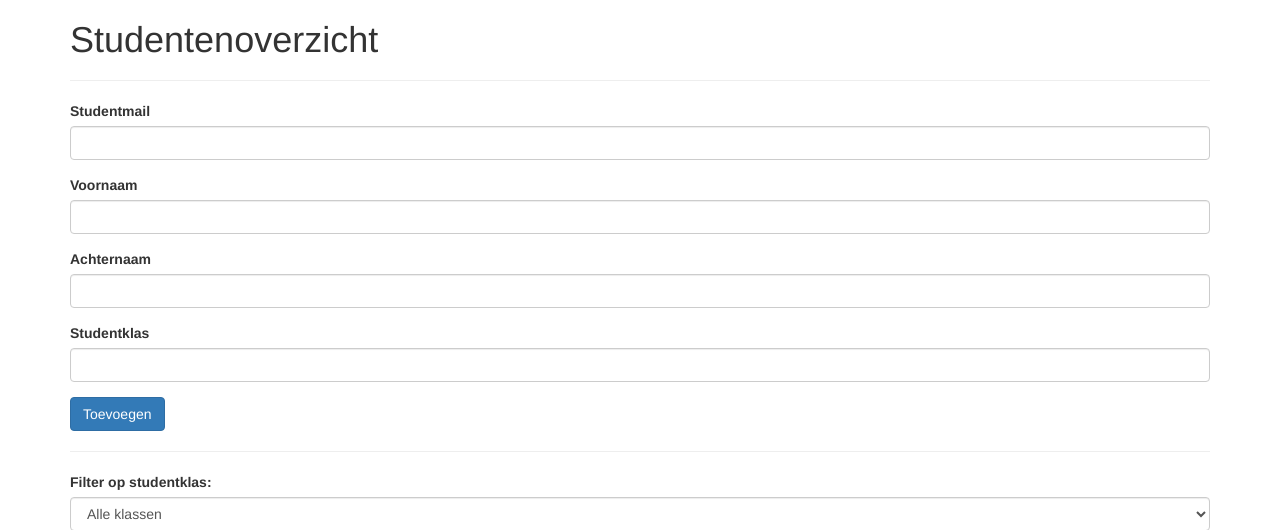
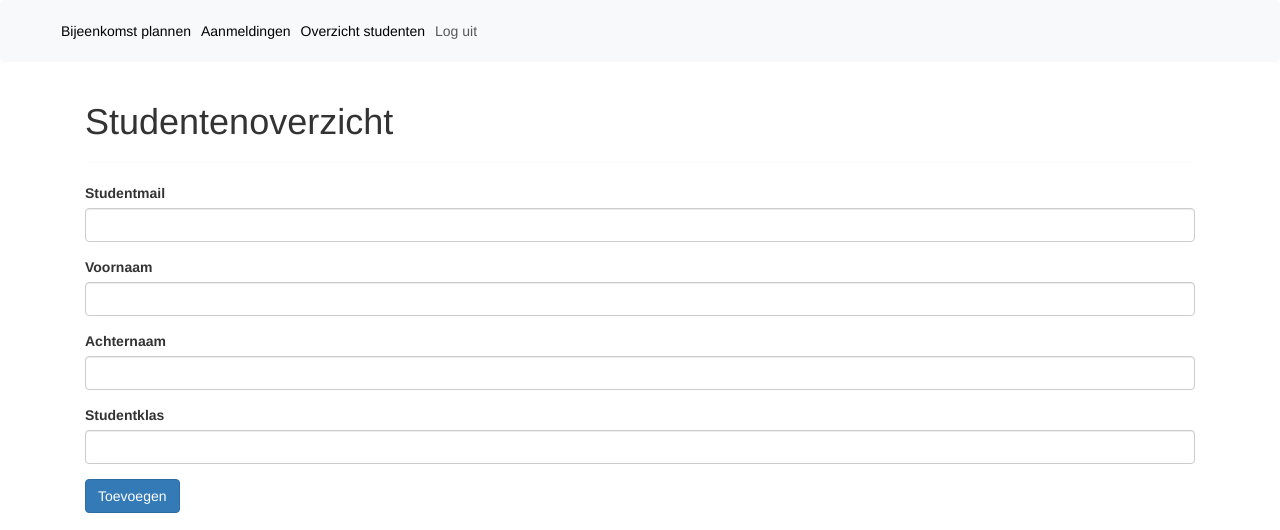
Before and after one commit to Sema-1054531/werkplaats-3-rest, a Flask app: page /studentenoverzicht in a window 1280 px wide. Shown: the top 530 px of the page. Run offline with Flask 3, Linux system fonts and the light colour scheme; data comes from the database, SQL or seed files in the repository; some libraries are stand-ins or nearby versions.

Commit message:
updated: navbar for teachers

```diff
--- a/templates/studentenoverzicht.html
+++ b/templates/studentenoverzicht.html
@@ -6,8 +6,38 @@
     <title>Studentenoverzicht</title>
     <meta name="viewport" content="width=device-width, initial-scale=1.0">
     <link href="https://maxcdn.bootstrapcdn.com/bootstrap/3.3.7/css/bootstrap.min.css" rel="stylesheet" media="screen">
+    <link href="https://cdn.jsdelivr.net/npm/bootstrap@5.3.0-alpha1/dist/css/bootstrap.min.css" rel="stylesheet" integrity="sha384-GLhlTQ8iRABdZLl6O3oVMWSktQOp6b7In1Zl3/Jr59b6EGGoI1aFkw7cmDA6j6gD" crossorigin="anonymous">
+    <script src="https://cdn.jsdelivr.net/npm/bootstrap@5.3.0-alpha2/dist/js/bootstrap.bundle.min.js" integrity="sha384-qKXV1j0HvMUeCBQ+QVp7JcfGl760yU08IQ+GpUo5hlbpg51QRiuqHAJz8+BrxE/N" crossorigin="anonymous"></script>
+    <link href="https://maxcdn.bootstrapcdn.com/bootstrap/3.3.7/css/bootstrap.min.css" rel="stylesheet" media="screen">
+    <script src="https://ajax.googleapis.com/ajax/libs/jquery/3.5.1/jquery.min.js"></script>
+
 </head>
 <body>
+<nav class="navbar navbar-expand-lg bg-body-tertiary">
+    <div class="container-fluid">
+        <a class="navbar-brand" href="{{ url_for('overzicht_docent') }}">{{ session['firstname'] }} {{ session['lastname'] }}</a>
+        <button class="navbar-toggler" type="button" data-bs-toggle="collapse" data-bs-target="#navbarNav" aria-controls="navbarNav" aria-expanded="false" aria-label="Toggle navigation">
+            <span class="navbar-toggler-icon"></span>
+        </button>
+        <div class="collapse navbar-collapse" id="navbarNav">
+            <ul class="navbar-nav">
+                <li class="nav-item">
+                    <a class="nav-link active" aria-current="page" href="{{ url_for('plan_bijeenkomst') }}">Bijeenkomst plannen</a>
+                </li>
+                <li class="nav-item">
+                    <a class="nav-link active" aria-current="page" href="{{ url_for('studentprogress') }}">Aanmeldingen</a>
+                </li>
+                <li class="nav-item">
+                    <a class="nav-link active" aria-current="page" href="{{ url_for('studentenoverzicht') }}">Overzicht studenten</a>
+                </li>
+                <li class="nav-item">
+                    <a class="nav-link" href="{{ url_for('logout') }}">Log uit</a>
+                </li>
+            </ul>
+        </div>
+    </div>
+</nav>
+
     <div class="container">
         <h1>Studentenoverzicht</h1>
         <hr>
```
Also changed, not shown: templates/bijeenkomst_plannen.html (+7 -1 lines), templates/overzicht_docent.html (+7 -1 lines), templates/studentprogress.html (+30 -0 lines).
